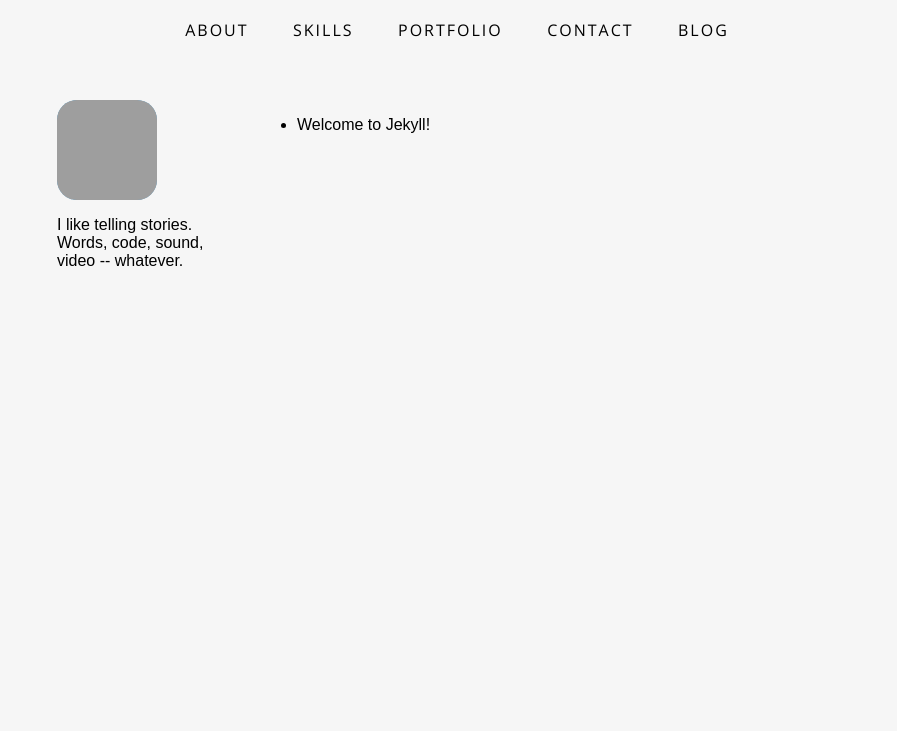
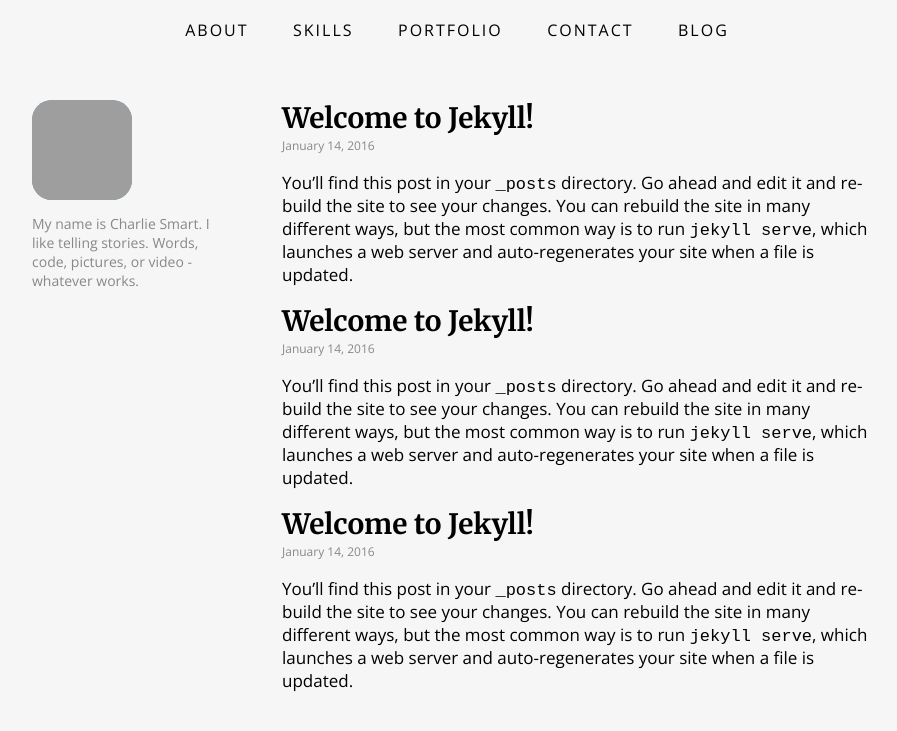
Before and after one commit to charliesmart/charlie.github.io, a Jekyll site: the page built from blog.html, in a window 1280 px wide. Shown: the top 731 px of the page, without its empty margins (183-1080 px from the left). Built offline with Jekyll 4.4.1, drawn with Linux system fonts in a browser that asks for light colours; nearby versions of some CDN libraries; grey boxes are pictures that could not be loaded.

Commit message:
Begin to style posts on blog landing page

```diff
--- a/_includes/blog-sidebar.html
+++ b/_includes/blog-sidebar.html
@@ -1,4 +1,4 @@
 <div class="blog-img">
     <img src="/assets/img/charlie2.png"/>
 </div>
-<p>I like telling stories. Words, code, sound, video -- whatever.
+<p>My name is Charlie Smart. I like telling stories. Words, code, pictures, or video - whatever works.
--- a/_layouts/blog_main.html
+++ b/_layouts/blog_main.html
@@ -8,12 +8,12 @@
         {% include blog-sidebar.html %}
     </div>
     <div class="blog-right">
-        <ul>
             {% for post in site.posts %}
-                <li>
+                <h3>
                     <a href="{{ post.url }}">{{ post.title }}</a>
-                </li>
+                </h3>
+                <span class="post-date">{{ post.date | date: '%B %d, %Y' }}</span>
+                {{ post.excerpt }}
             {% endfor %}
-        </ul>
     </div>
 </div>
--- /dev/null
+++ b/_posts/2016-04-14-welcome-to-jekyll.markdown
@@ -0,0 +1,25 @@
+---
+layout: post
+title:  "Welcome to Jekyll!"
+date:   2016-01-14 14:21:24 -0500
+categories: jekyll update
+---
+You’ll find this post in your `_posts` directory. Go ahead and edit it and re-build the site to see your changes. You can rebuild the site in many different ways, but the most common way is to run `jekyll serve`, which launches a web server and auto-regenerates your site when a file is updated.
+
+To add new posts, simply add a file in the `_posts` directory that follows the convention `YYYY-MM-DD-name-of-post.ext` and includes the necessary front matter. Take a look at the source for this post to get an idea about how it works.
+
+Jekyll also offers powerful support for code snippets:
+
+{% highlight ruby %}
+def print_hi(name)
+  puts "Hi, #{name}"
+end
+print_hi('Tom')
+#=> prints 'Hi, Tom' to STDOUT.
+{% endhighlight %}
+
+Check out the [Jekyll docs][jekyll-docs] for more info on how to get the most out of Jekyll. File all bugs/feature requests at [Jekyll’s GitHub repo][jekyll-gh]. If you have questions, you can ask them on [Jekyll Talk][jekyll-talk].
+
+[jekyll-docs]: http://jekyllrb.com/docs/home
+[jekyll-gh]:   https://github.com/jekyll/jekyll
+[jekyll-talk]: https://talk.jekyllrb.com/
```
Also changed, not shown: _posts/2016-02-14-welcome-to-jekyll.markdown (added, +25 -0 lines), assets/css/partials/_blog.sass (+34 -5 lines), assets/css/main.min.css.
